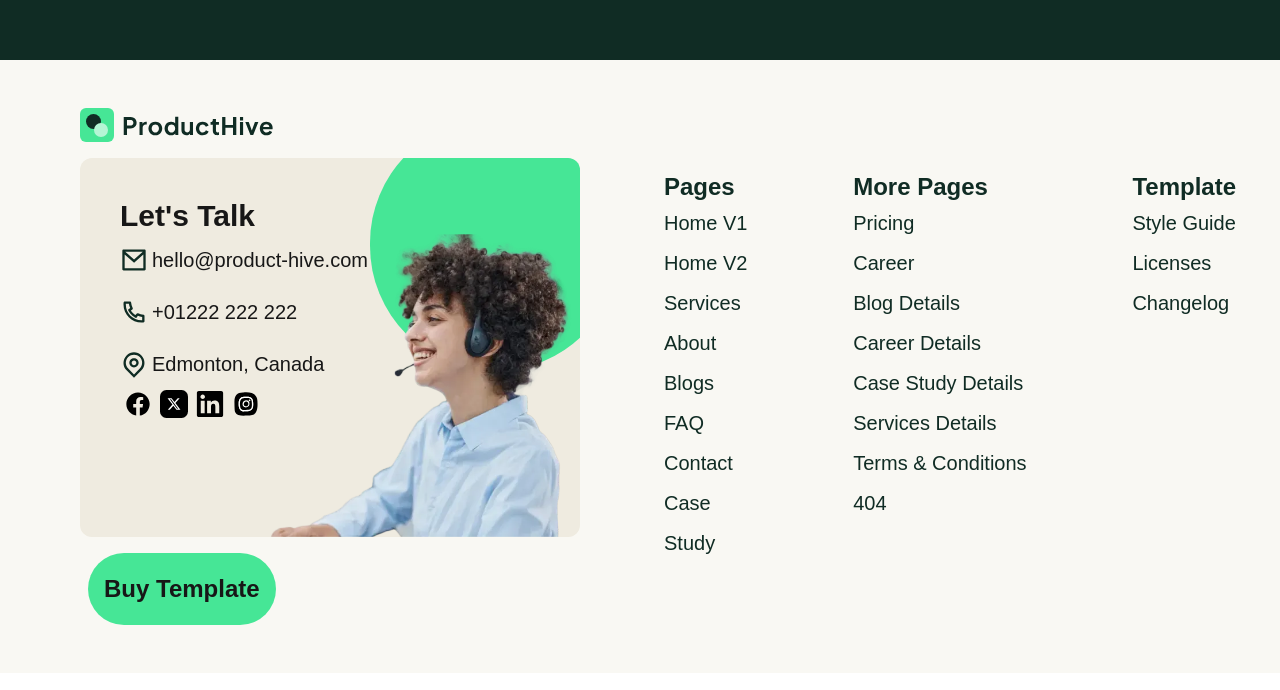
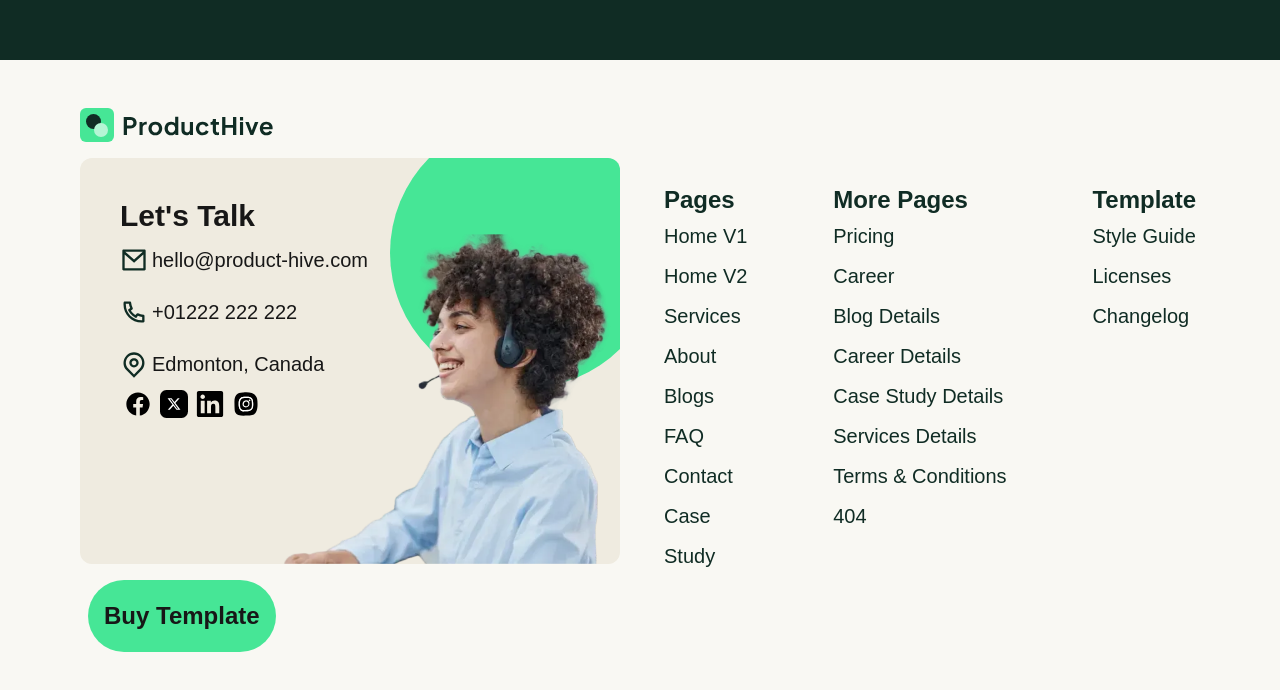
Before and after one commit to Yagya-Adh/product_hive, a Next.js app: page / in a window 1280 px wide. Shown: the part 6566-7256 px from the top of the page. Built offline with nearby package versions, Linux system fonts and the light colour scheme.

Commit message:
save changes from footer

```diff
--- a/app/components/footer/Footer.tsx
+++ b/app/components/footer/Footer.tsx
@@ -59,7 +59,7 @@ export default Footer;
 
 const FooterGridSection = () => {
   return (
-    <div className="grid grid-cols-1 lg:grid-cols-2 gap-10 items-center">
+    <div className="grid grid-cols-1 lg:grid-cols-2 gap-10 items-center p-10">
       <FooterSectionOne />
       <FooterSectionTwo />
     </div>
@@ -69,7 +69,7 @@ const FooterGridSection = () => {
 const FooterSectionOne = () => {
   return (
     <>
-      <div className="p-10">
+      <div className="">
         <div className="py-2">
           <MainLogo logo="footer" />
         </div>
```
